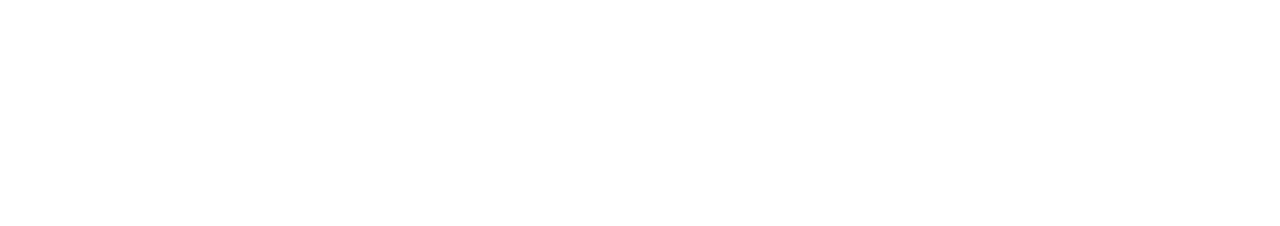
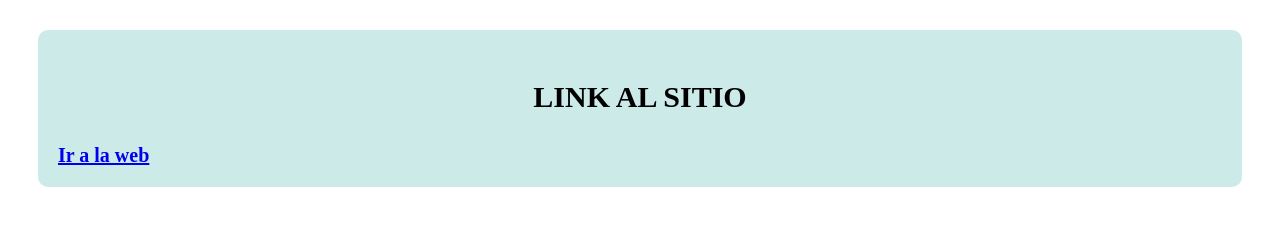
Before and after one commit to ianlio-git/avances_tp2, a plain HTML site: page pages/sitio.html in a window 1280 px wide. Drawn offline with Linux system fonts and the light colour scheme.

Commit message:
3 commit

```diff
--- a/pages/sitio.html
+++ b/pages/sitio.html
@@ -7,6 +7,9 @@
     <link rel="stylesheet" href="../styles.css">
 </head>
 <body>
-
+    <div class="deco">
+        <h3 class="encabezado">Link al Sitio</h3>
+        <a href="https://ianlio-git.github.io/tp2_web/" target="_blank" class="textolink">Ir a la web</a>
+    </div>
 </body>
 </html>
```
Also changed, not shown: pages/avances.html (+1 -1 lines).
